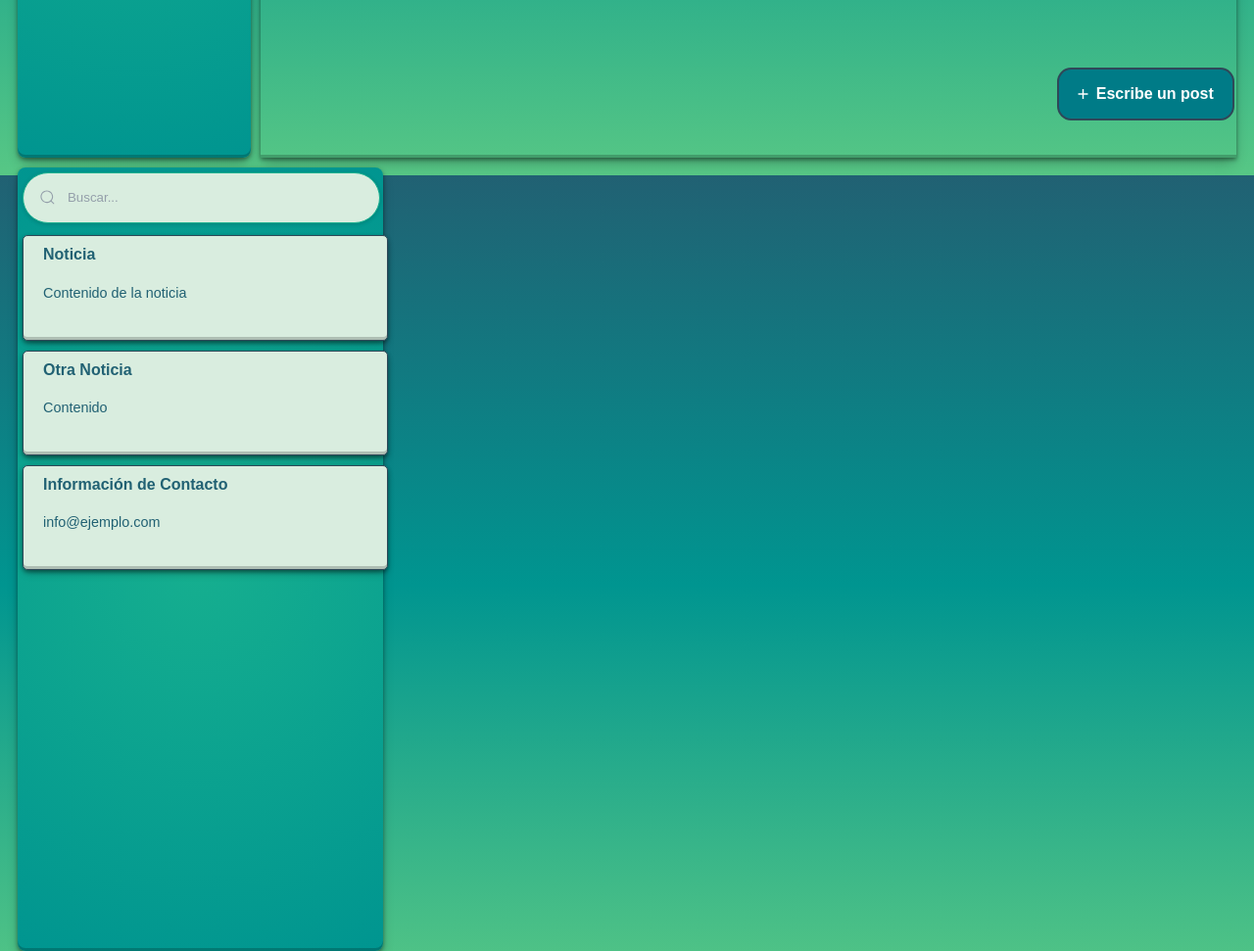
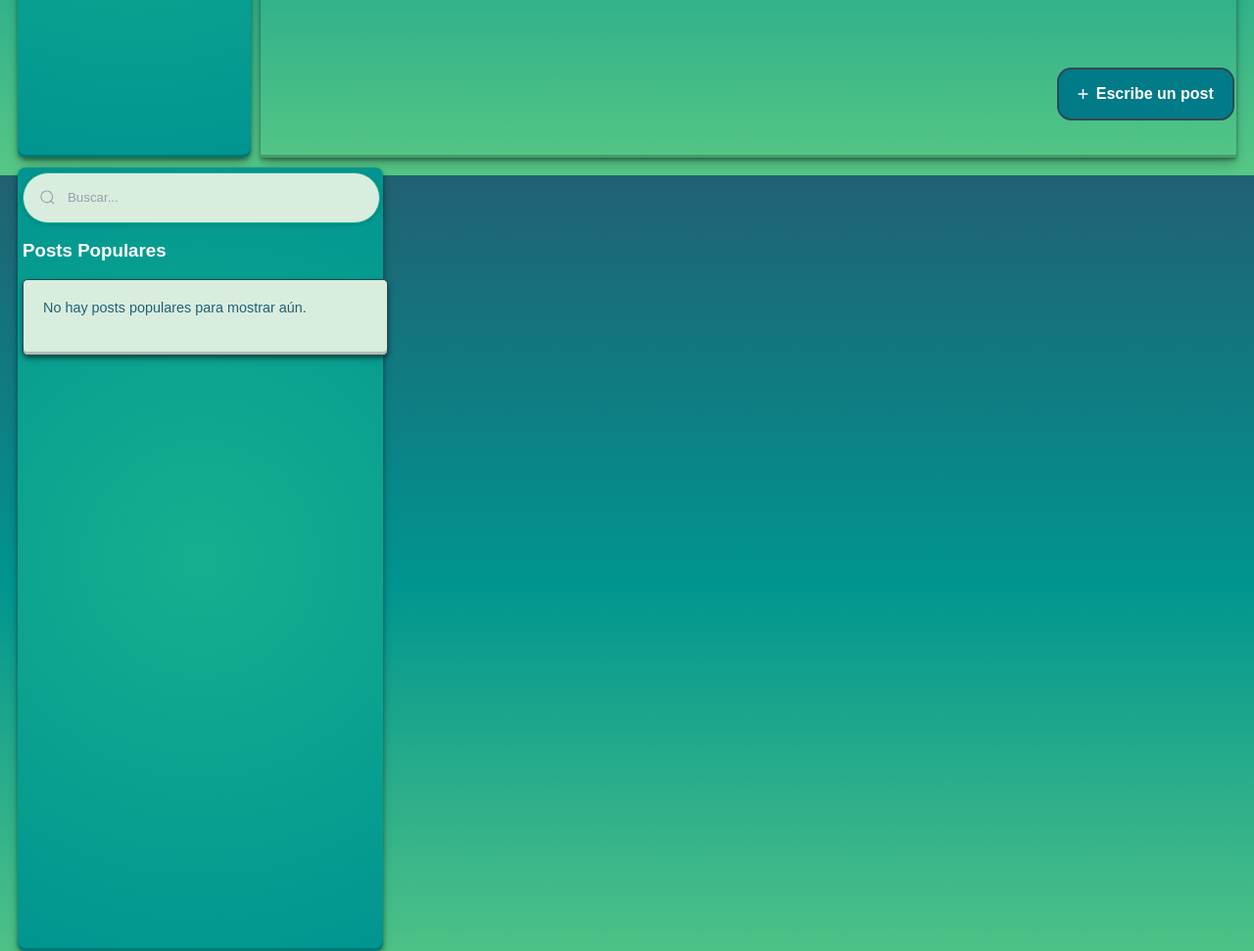
Before and after one commit to CamiloAgr17/comunidadverde, a Django app: page /post/crear/ in a window 1280 px wide. Shown: the part 657-1628 px from the top of the page at 98% size. Run offline with Django 5.2, Linux system fonts and the light colour scheme; a user stored in the database is signed in; tables that the repository leaves empty hold one stand-in row (values such as "Sample post").

Commit message:
Publicaciones populares v2

```diff
--- a/inicio/templates/feed.html
+++ b/inicio/templates/feed.html
@@ -132,7 +132,7 @@
     <!-- tmb pueden poner tipo "posts más relevantes" -->
     <!-- y te muestra como 2 posts con varios likes y así -->
     <aside class="sidebar-right">
-        <!-- From Uiverse.io by satyamchaudharydev -->
+        {% comment %} BUSCADOR {% endcomment %}
         <form class="form">
             <label for="search">
                 <input class="input" type="text" required="" placeholder="Buscar..." id="search">
@@ -151,17 +151,27 @@
                 </button>
             </label>
         </form>
-        <div class="info-box">
-            <h4 class="title">Noticia</h4>
-            <p class="description">Contenido de la noticia</p>
-        </div>
-        <div class="info-box">
-            <h4 class="title">Otra Noticia</h4>
-            <p class="description">Contenido</p>
-        </div>
-        <div class="info-box">
-            <h4 class="title">Información de Contacto</h4>
-            <p class="description">info@ejemplo.com</p>
+        {% comment %} POSTS POPULARES {% endcomment %}
+        <div class="popular-posts-section"> {# Puedes envolverlo en un div para estilos generales #}
+            <h3>Posts Populares</h3>
+            {% if popular_posts %}
+                {% for post in popular_posts %}
+                    <div class="info-box">
+                        <h4 class="title">{{ post.author.username }}: {{ post.content|truncatechars:50 }}</h4> {# Muestra autor y un extracto del contenido #}
+                        <p class="description">
+                            Likes: {{ post.total_likes }} | Comentarios: {{ post.total_comments }}
+                            <br>
+                            <small>Publicado: {{ post.fecha_creacion|date:"M d, Y" }}</small>
+                        </p>
+                        {# Opcional: añadir un enlace al detalle del post si lo tienes #}
+                        {% comment %} <a href="{% url 'post_detail' post.id %}" class="view-post-link">Ver Post</a> {% endcomment %}
+                    </div>
+                {% endfor %}
+            {% else %}
+                <div class="info-box">
+                    <p class="description">No hay posts populares para mostrar aún.</p>
+                </div>
+            {% endif %}
         </div>
     </aside>
 
--- a/inicio/views.py
+++ b/inicio/views.py
@@ -111,6 +111,12 @@ def feed(request):
     user_likes = Like.objects.filter(usuario=request.user).values_list('post_id', flat=True)
     form = PostForm()
 
+    # posts populares
+    popular_posts = Post.objects.annotate(
+        total_likes=Count('likes'),
+        total_comments=Count('comments')
+    ).order_by('-total_likes', '-total_comments')[:3]
+
     comment_forms_errors = {}
 
     if request.method == 'POST':
@@ -127,13 +133,8 @@ def feed(request):
                 comment.save()
                 return redirect('feed')
             else:
-                # Si el formulario de comentario no es válido, guardamos la instancia
-                # con los errores para pasarla al template
                 comment_forms_errors[int(post_id)] = comment_form_instance
-        # Puedes añadir aquí la lógica para tu PostForm si lo manejas en la misma vista
 
-    # Asignar un formulario de comentario a cada post,
-    # usando el formulario con errores si existe para ese post
     for post in posts:
         post.comment_form = comment_forms_errors.get(post.id, CommentForm())
 
@@ -141,6 +142,7 @@ def feed(request):
         'posts': posts,
         'form': form,
         'user_likes': set(user_likes),
+        'popular_posts': popular_posts,
     }
     return render(request, 'feed.html', context)
 
```
